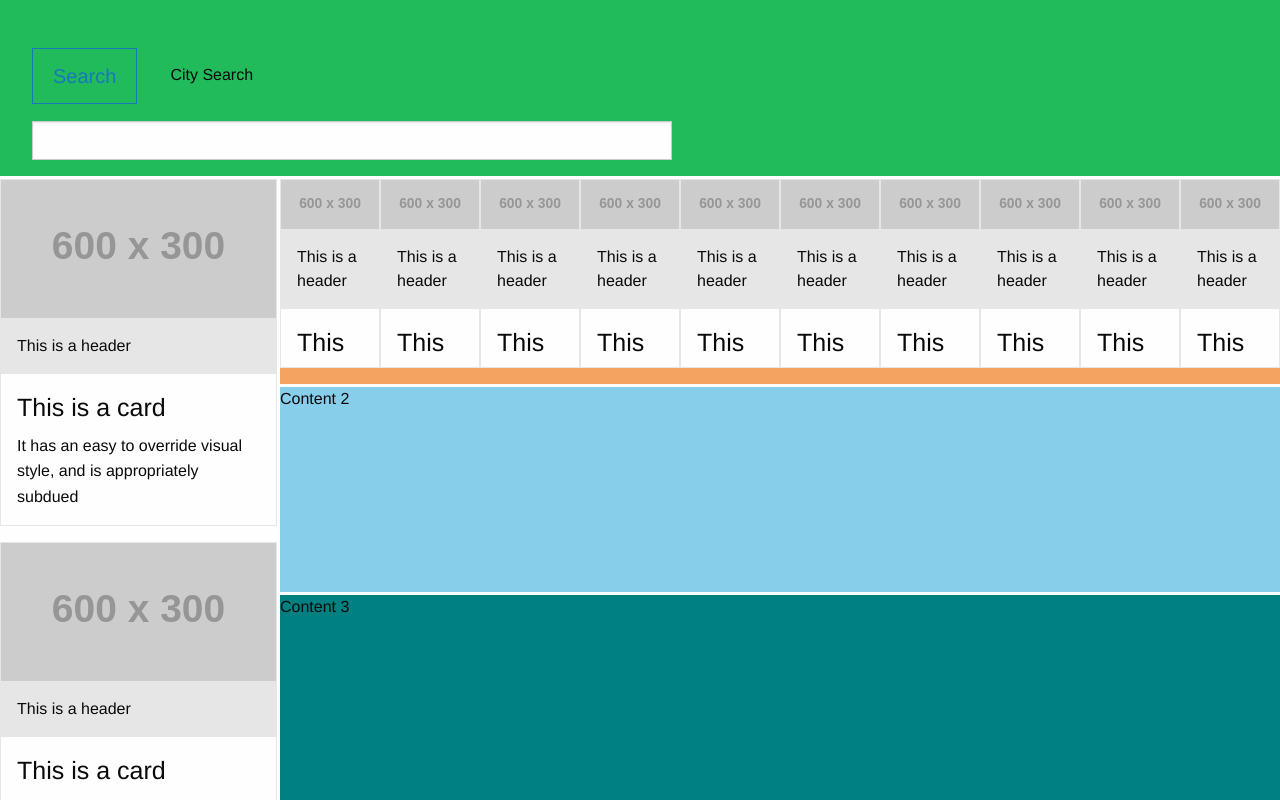
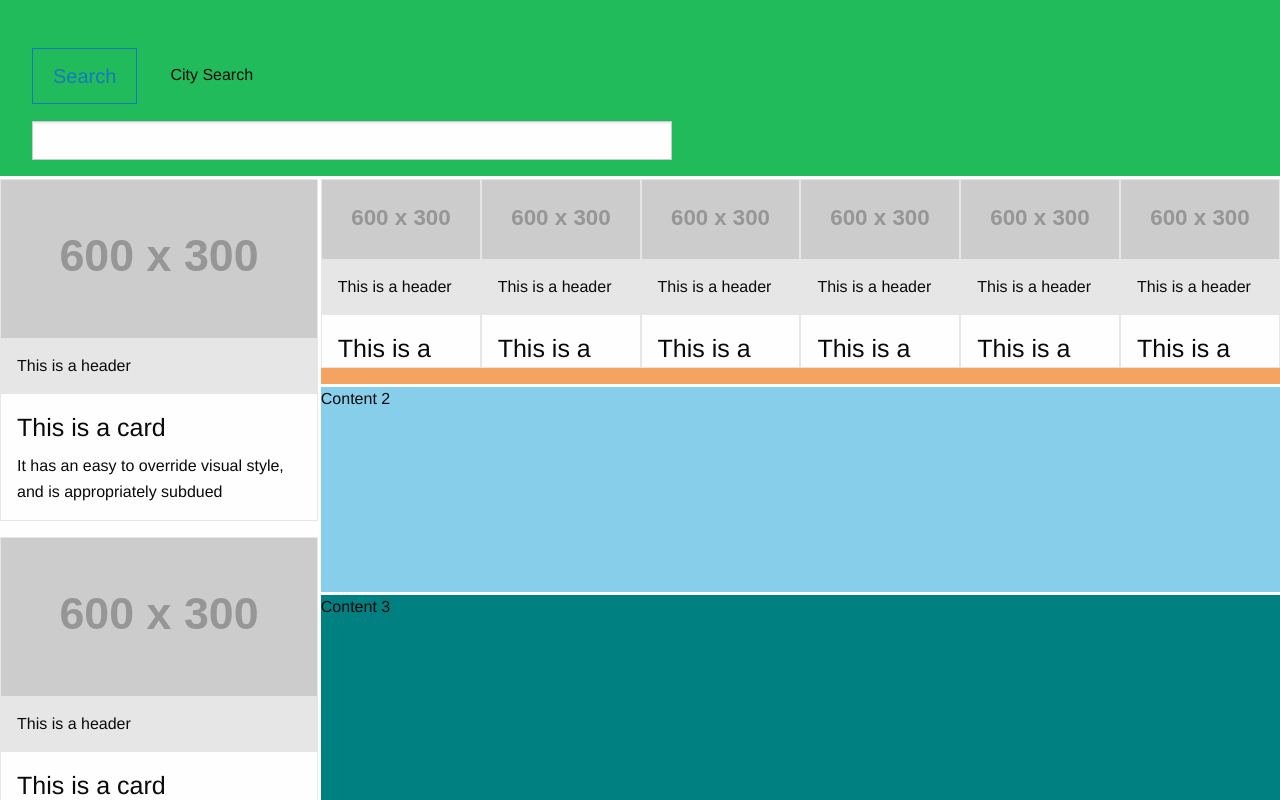
Before and after one commit to Xavy-Romeo/project-1-ucla, a plain HTML site: page index.html in a window 1280 px wide. Drawn offline with Linux system fonts and the light colour scheme; placeholder pictures from the web are drawn by us.

Commit message:
removed set width CSS to content1 div so testing on implementing horizontal scroll is easier

```diff
--- a/assets/css/style.css
+++ b/assets/css/style.css
@@ -25,7 +25,6 @@
 
 #content1{
     background: sandybrown;
-    width: 1000px;
     display: flex;
     flex-wrap: nowrap;
     overflow-x: scroll;
--- a/index.html
+++ b/index.html
@@ -111,46 +111,6 @@
                     <p>It has an easy to override visual style, and is appropriately subdued</p>
                 </div>
             </div>
-            <div class="card">
-                <img src="http://placehold.it/600x300">
-                <div class="card-divider">
-                    This is a header
-                </div>
-                <div class="card-section">
-                    <h4>This is a card</h4>
-                    <p>It has an easy to override visual style, and is appropriately subdued</p>
-                </div>
-            </div>
-            <div class="card">
-                <img src="http://placehold.it/600x300">
-                <div class="card-divider">
-                    This is a header
-                </div>
-                <div class="card-section">
-                    <h4>This is a card</h4>
-                    <p>It has an easy to override visual style, and is appropriately subdued</p>
-                </div>
-            </div>
-            <div class="card">
-                <img src="http://placehold.it/600x300">
-                <div class="card-divider">
-                    This is a header
-                </div>
-                <div class="card-section">
-                    <h4>This is a card</h4>
-                    <p>It has an easy to override visual style, and is appropriately subdued</p>
-                </div>
-            </div>
-            <div class="card">
-                <img src="http://placehold.it/600x300">
-                <div class="card-divider">
-                    This is a header
-                </div>
-                <div class="card-section">
-                    <h4>This is a card</h4>
-                    <p>It has an easy to override visual style, and is appropriately subdued</p>
-                </div>
-            </div>
 
         </div>
         <div id="content2">Content 2</div>
```
